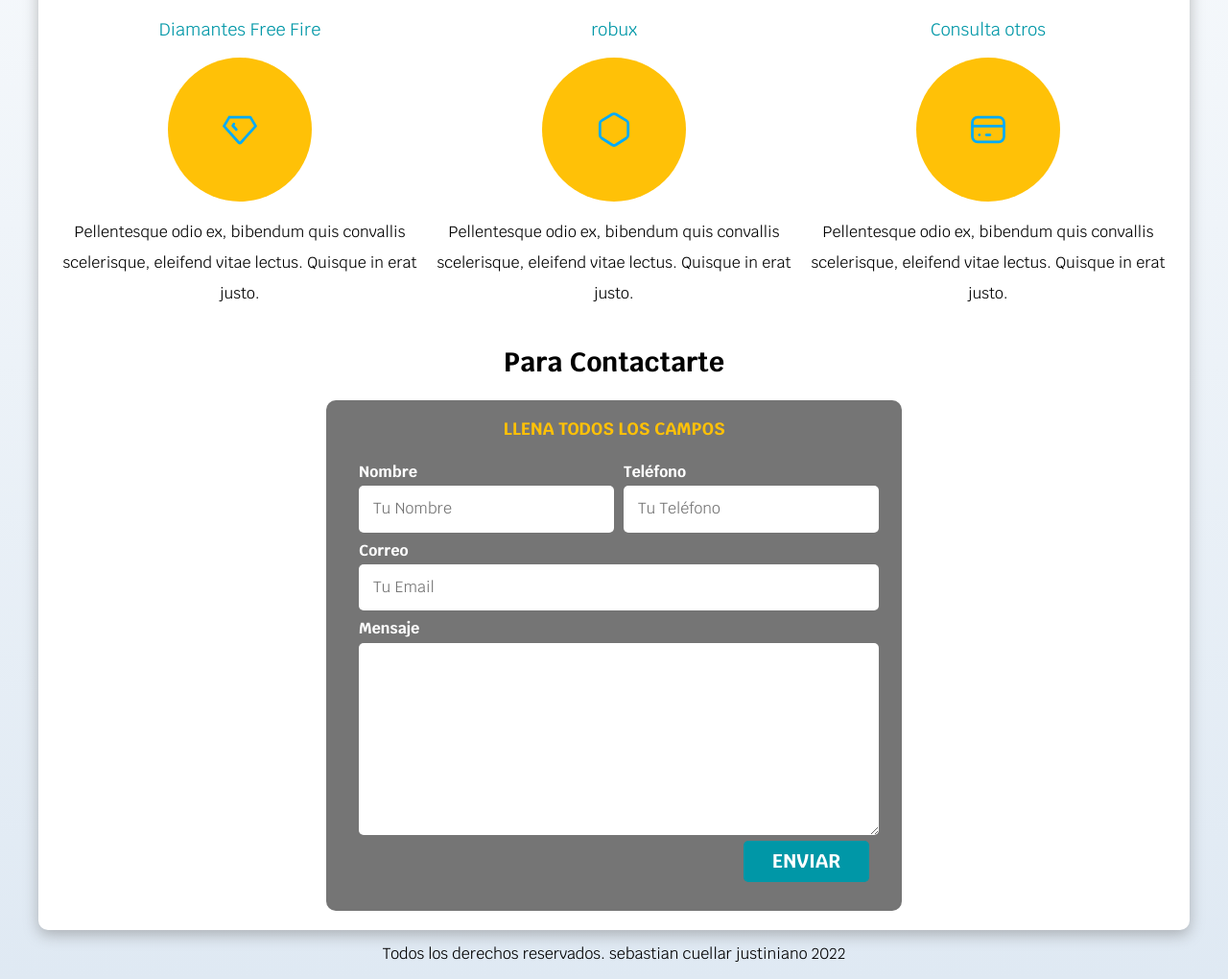
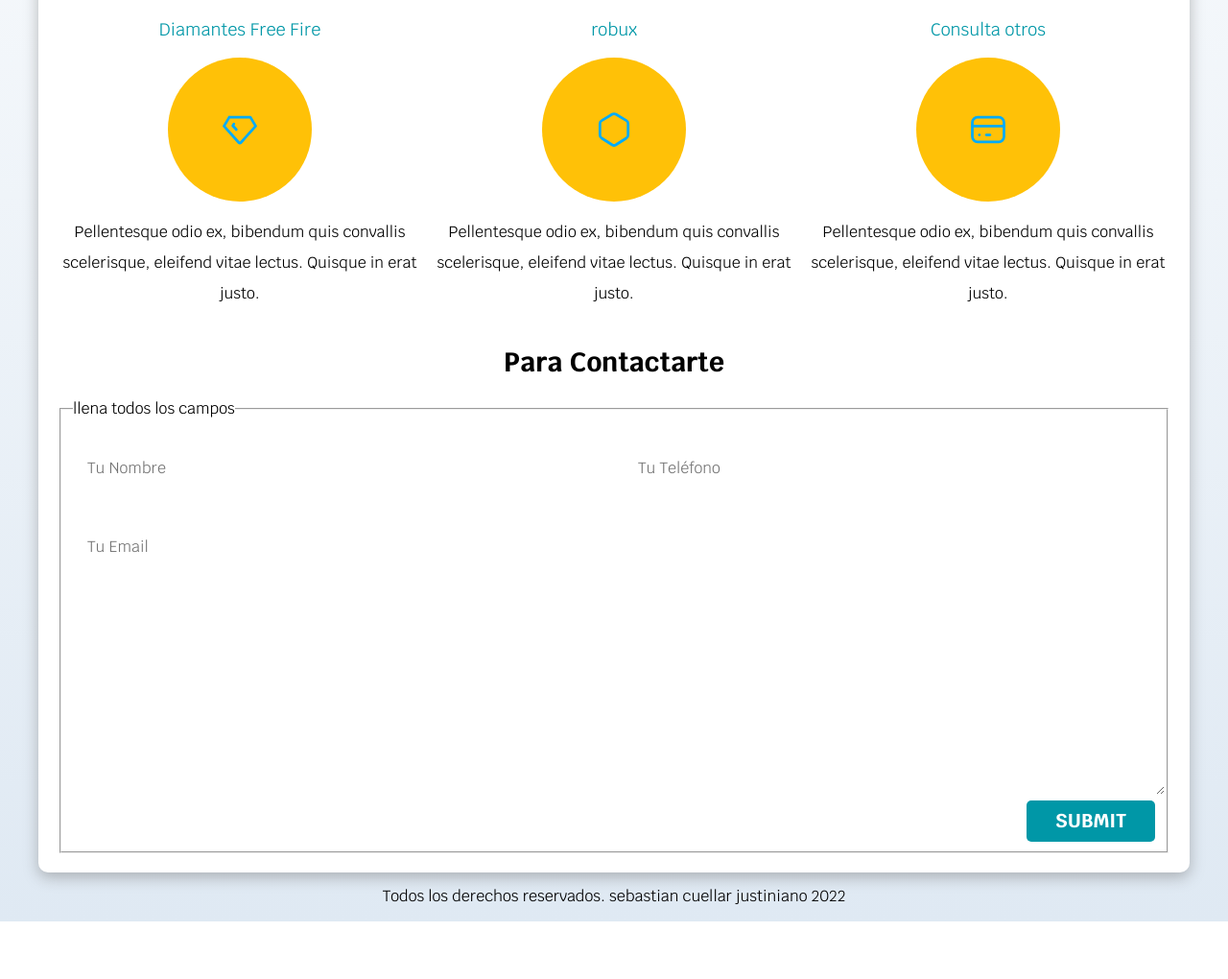
Before and after one commit to Sebastianx21/Bolpay, a plain HTML site: page index.html in a window 1280 px wide. Shown: the part 553-1573 px from the top of the page at 96% size. After the commit the page ends 1513 px from the top, so only its background shows below. Drawn offline with Linux system fonts and the light colour scheme.

Commit message:
Add files via upload

```diff
--- a/index.html
+++ b/index.html
@@ -85,7 +85,7 @@
         <section>
             <h2>Para Contactarte</h2>
 
-            <form class="formulario" action="https://formsubmit.co/sebastianjustiniano114@gmail.com" method="POST">
+            <form action="https://formsubmit.co/sebastianjustininao114@gmail.com.com" method="POST" >
                 <fieldset>
                     <legend>llena todos los campos</legend>
 
@@ -112,7 +112,7 @@
                     </div> <!-- .contenedor-campos -->
 
                     <div class="alinear-derecha flex">
-                        <input class="boton w-sm-100" type="submit" value="enviar">
+                        <input class="boton w-sm-100" type="submit" value="submit" name="enviar">
                     </div>
                 </fieldset>
             </form>
```
